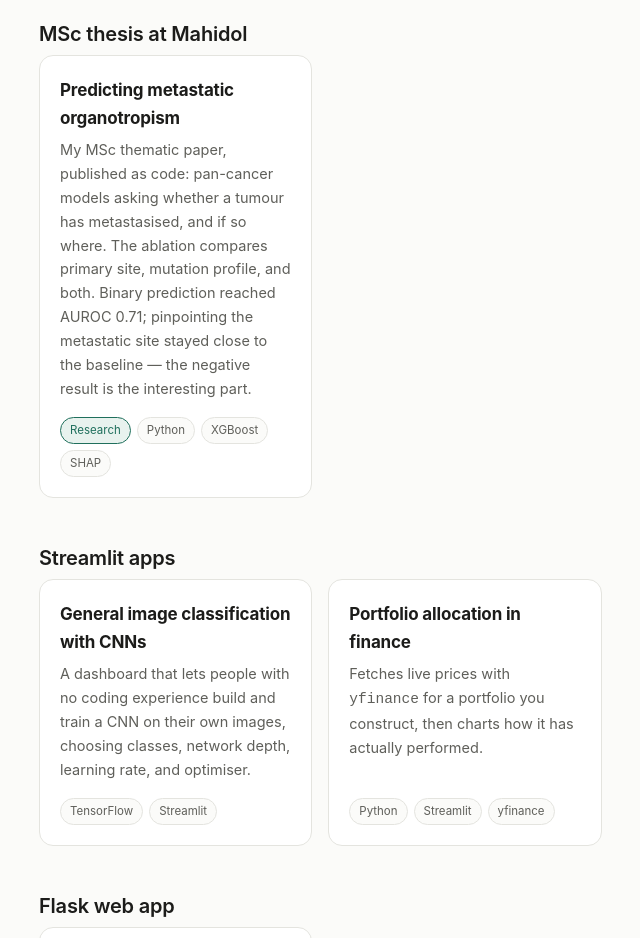
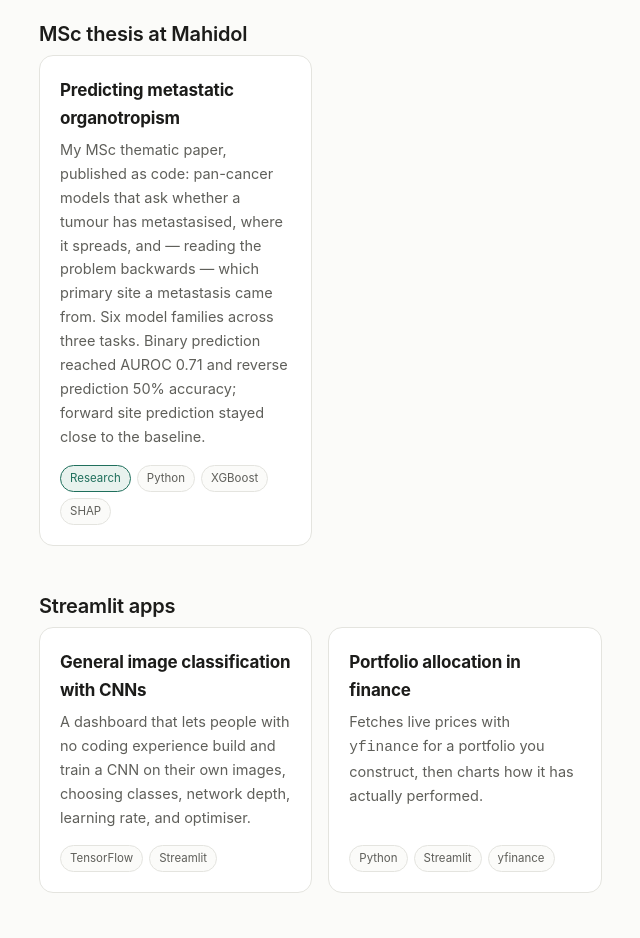
Before and after one commit to terbiume65/terbiume65.github.io, a plain HTML site: page index.html in a window 1280 px wide. Shown: the part 2020-2958 px from the top of the page, without its empty margins (175-815 px from the left). Drawn offline with Linux system fonts and the light colour scheme.

Commit message:
Reword Mahidol card around the three tasks and reverse-prediction result

```diff
--- a/index.html
+++ b/index.html
@@ -239,10 +239,11 @@
         <article class="card">
           <h4>Predicting metastatic organotropism</h4>
           <p>
-            My MSc thematic paper, published as code: pan-cancer models asking whether a tumour has
-            metastasised, and if so where. The ablation compares primary site, mutation profile, and
-            both. Binary prediction reached AUROC 0.71; pinpointing the metastatic site stayed close to
-            the baseline — the negative result is the interesting part.
+            My MSc thematic paper, published as code: pan-cancer models that ask whether a tumour has
+            metastasised, where it spreads, and — reading the problem backwards — which primary site a
+            metastasis came from. Six model families across three tasks. Binary prediction reached
+            AUROC 0.71 and reverse prediction 50% accuracy; forward site prediction stayed close to the
+            baseline.
           </p>
           <div class="stack"><span class="chip accent">Research</span><span class="chip">Python</span><span class="chip">XGBoost</span><span class="chip">SHAP</span></div>
           <a class="cover" href="https://github.com/terbiume65/metastasis-organotropism-ml" aria-label="Open Predicting metastatic organotropism on GitHub"></a>
```
